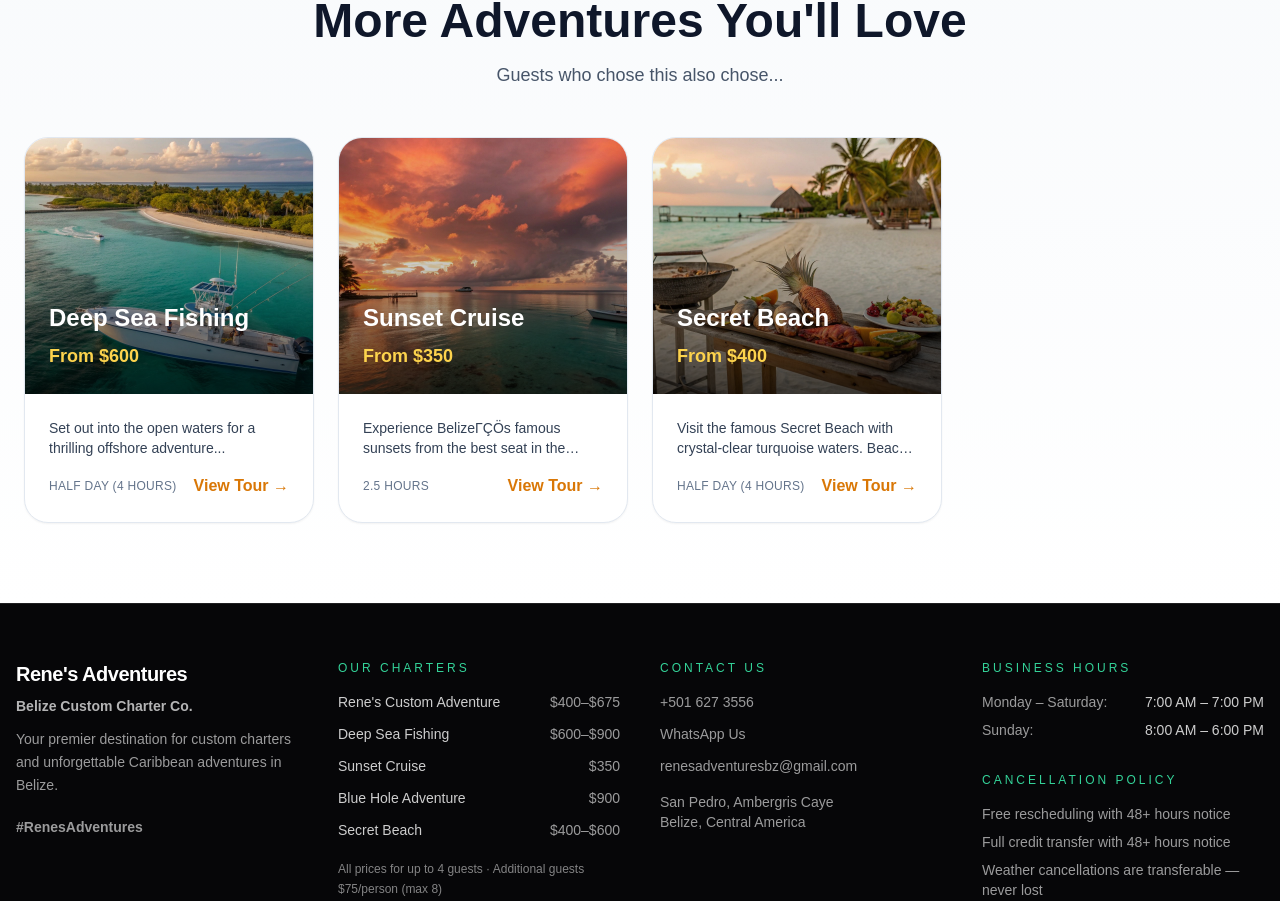
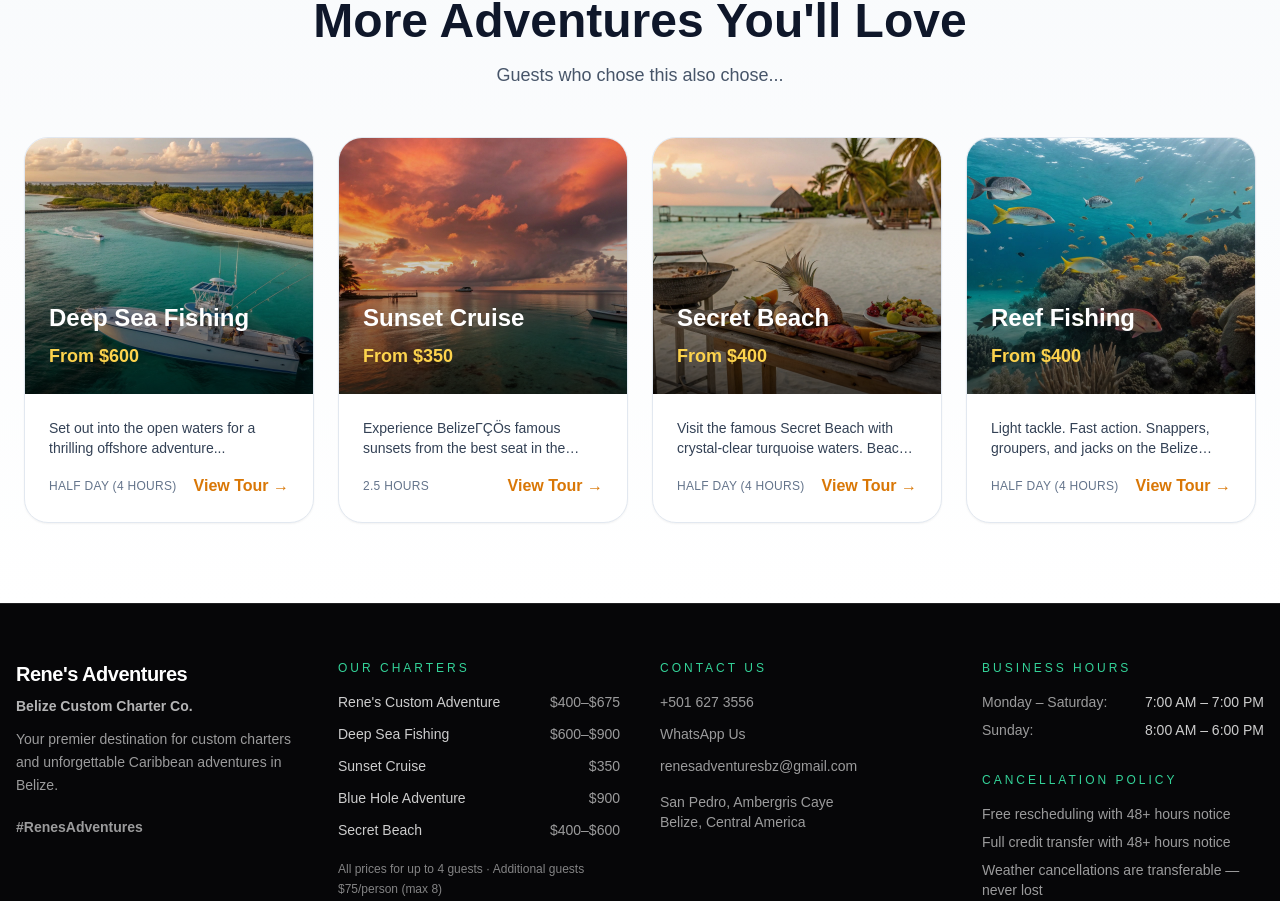
Before and after one commit to Renesadventures/renes-adventures-v2, a Next.js app: page /tours/blue-hole in a window 1280 px wide. Shown: the part 5405-6306 px from the top of the page. Built offline with nearby package versions, Linux system fonts and the light colour scheme; a web font is replaced by a local one.

Commit message:
feat: add Reef Fishing tour - half day , full day

```diff
--- a/src/data/tours.ts
+++ b/src/data/tours.ts
@@ -212,6 +212,30 @@ export const tours: Tour[] = [
       "Perfect for relaxation"
     ]
   },
+  {
+    id: "reef-fishing",
+    title: "Reef Fishing",
+    slug: "reef-fishing",
+    description: "Light tackle. Fast action. Snappers, groupers, and jacks on the Belize Barrier Reef. The reel never stops — dinner is in the cooler by noon.",
+    price: 400,
+    fullDayPrice: 600,
+    priceFullDay: 600,
+    duration: 'Half Day (4 hours)',
+    fullDayDuration: 'Full Day (8 hours)',
+    hasHalfDay: true,
+    hasFullDay: true,
+    maxGuests: 8,
+    includedGuests: 4,
+    additionalGuestPrice: 75,
+    imageUrl: '/images/tours/reef-fishing.jpg',
+    features: [
+      "Target snappers, groupers, and jacks",
+      "Light tackle — fast action fishing",
+      "Fish the Belize Barrier Reef",
+      "Fresh catch cleaned and prepped",
+      "All equipment and bait included"
+    ]
+  },
 ];
 
 export const getFeaturedTours = () => tours.slice(0, 3);
```
